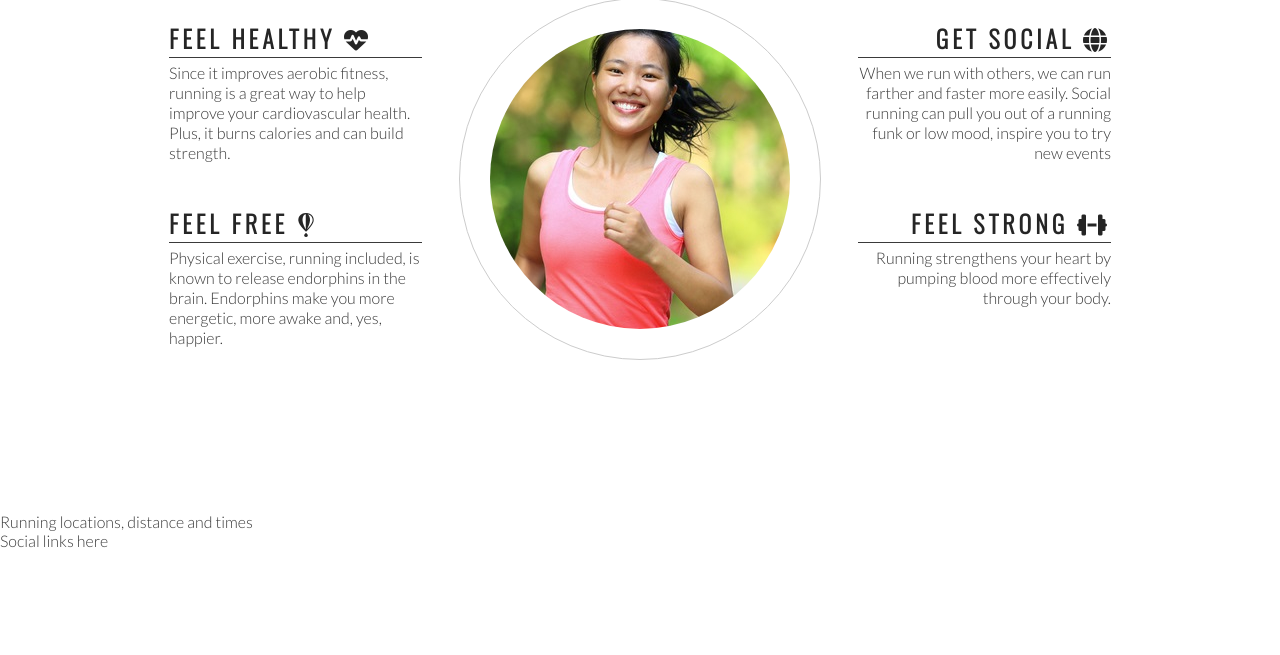
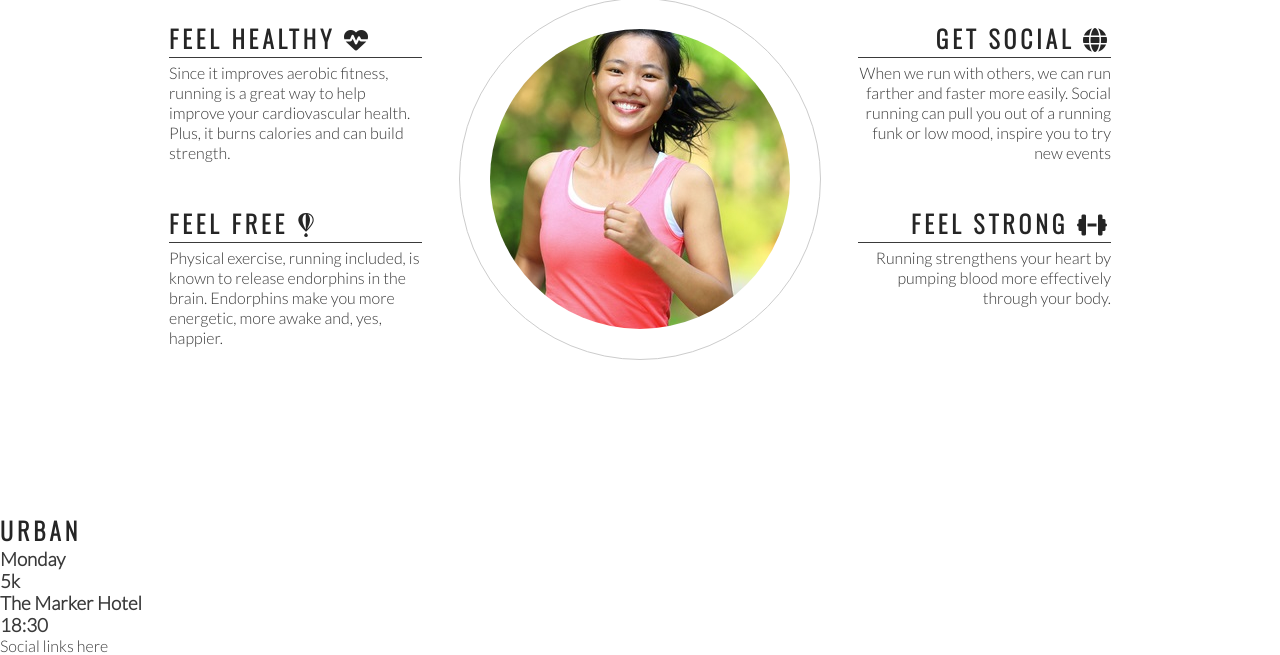
Before and after one commit to Mattias-b-Pettersson/Love-Running-project, a plain HTML site: page index.html in a window 1280 px wide. Shown: the part 783-1438 px from the top of the page. Before the commit the page ends 1333 px from the top, so only its background shows below. Drawn offline with nearby package versions, Linux system fonts and the light colour scheme.

Commit message:
Added meetup times main structure

```diff
--- a/index.html
+++ b/index.html
@@ -70,7 +70,13 @@
         </div>
     </section>
     <section>
-       Running locations, distance and times
+        <div>
+            <h2>Urban</h2>
+            <h3>Monday</h3>
+            <h3>5k</h3>
+            <h3>The Marker Hotel</h3>
+            <h3>18:30</h3>
+        </div>
     </section>
     <footer>
         Social links here
```
